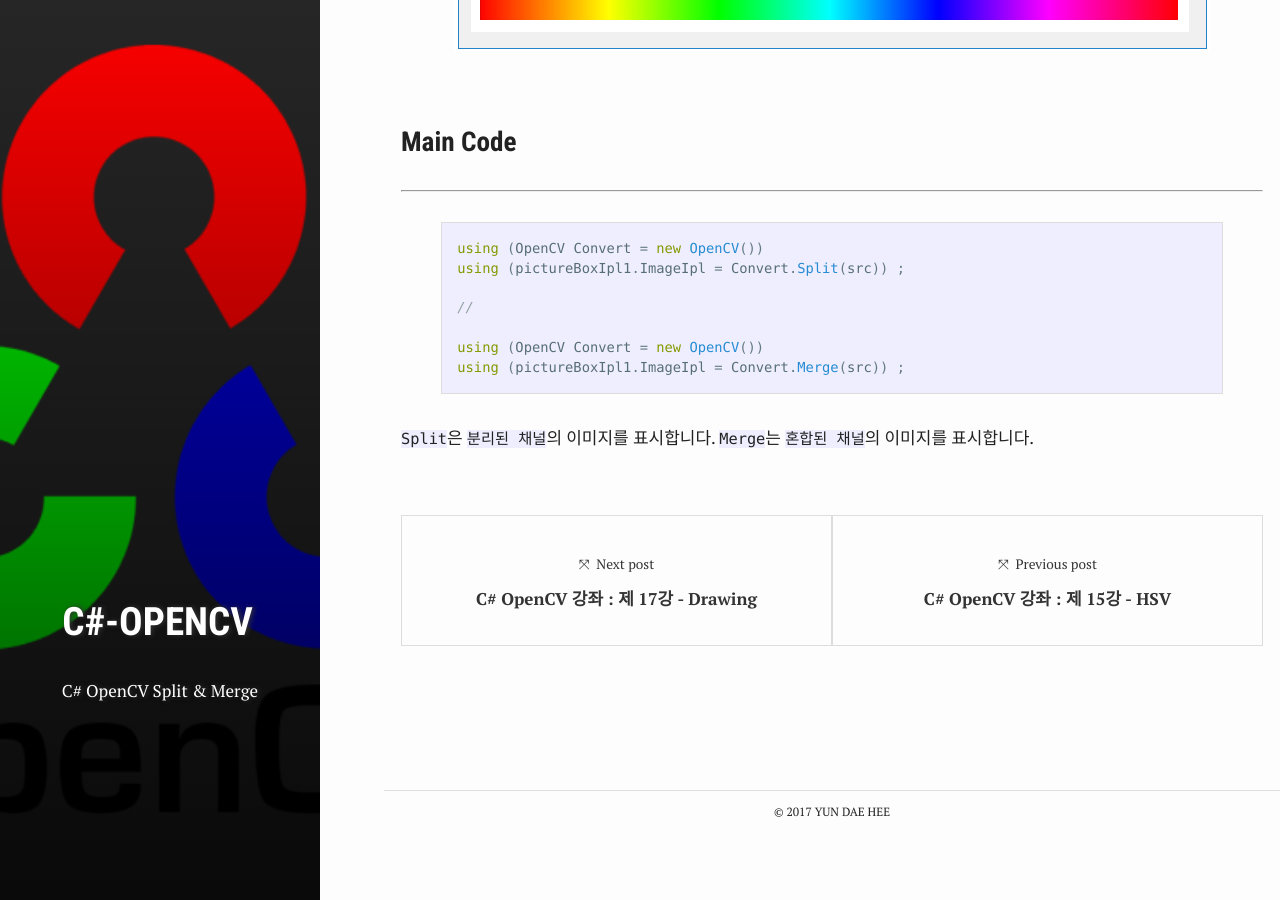
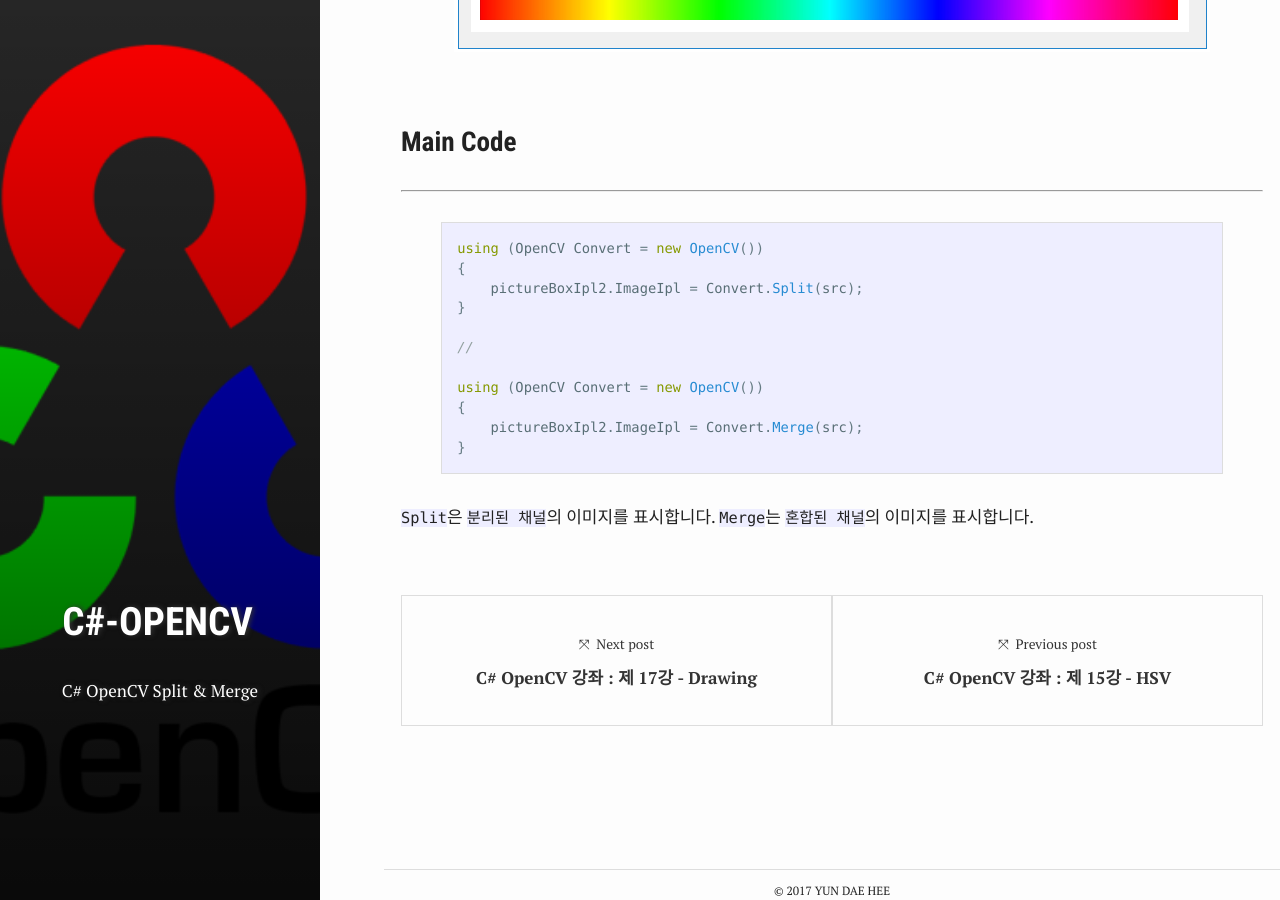
Before and after one commit to test076923/076923.github.io, a Jekyll site: the page built from _posts/2017-10-24-C#-opencv-16.md, in a window 1280 px wide and 900 px high, scrolled down 8609 px. Built offline with Jekyll 4.4.1, drawn with Linux system fonts in a browser that asks for light colours; comment, search, counter and statistics services are not loaded.

Commit message:
Update 2017-10-24-C#-opencv-16.md

```diff
--- a/_posts/2017-10-24-C#-opencv-16.md
+++ b/_posts/2017-10-24-C#-opencv-16.md
@@ -216,12 +216,16 @@ Cv.Merge(b, g, r, null, merge);
 {% highlight C# %}
 
 using (OpenCV Convert = new OpenCV())
-using (pictureBoxIpl1.ImageIpl = Convert.Split(src)) ;
+{
+    pictureBoxIpl2.ImageIpl = Convert.Split(src);
+}
 
 //
 
 using (OpenCV Convert = new OpenCV())
-using (pictureBoxIpl1.ImageIpl = Convert.Merge(src)) ;
+{
+    pictureBoxIpl2.ImageIpl = Convert.Merge(src);
+}
 
 {% endhighlight %}
 
```
